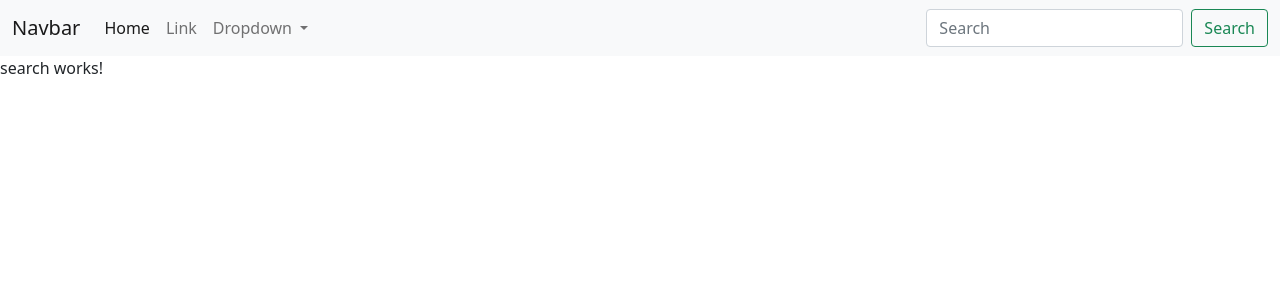
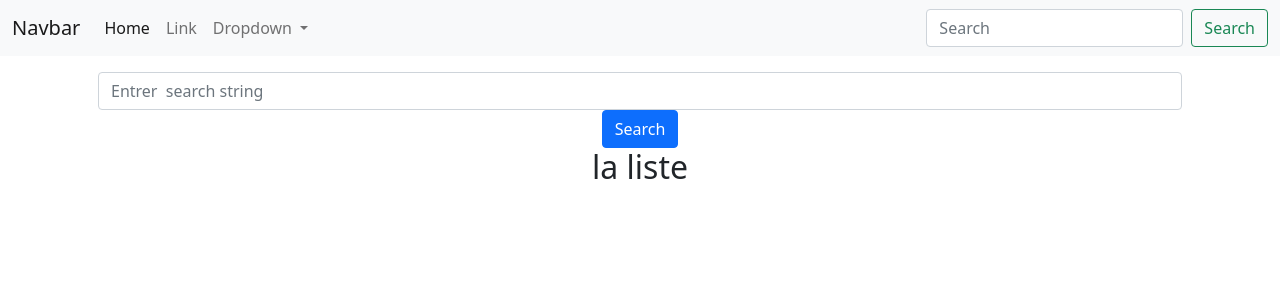
Before and after one commit to mickavnd/project_angular_micka-musique, an Angular app: page /search in a window 1280 px wide. Shown: the top 300 px of the page. Built offline with nearby package versions, Linux system fonts and the light colour scheme.

Commit message:
appelle de l'api

```diff
--- /dev/null
+++ b/src/app/app-config/app-config.module.ts
@@ -0,0 +1,34 @@
+import { CommonModule } from "@angular/common";
+import { InjectionToken, NgModule } from "@angular/core";
+import { environment } from "src/environments/environment";
+
+export let APP_CONFIG = new InjectionToken<AppConfig>('app.config');
+
+
+export class AppConfig {
+
+    apiEndpoint: string | undefined;
+}
+export const APP_DI_CONFIG: AppConfig = {
+
+    apiEndpoint: environment.apiEndpoint
+}
+
+@NgModule({
+    declarations: [],
+    imports: [
+        CommonModule
+    ],
+    providers: [{
+        provide: APP_CONFIG,
+        useValue: APP_DI_CONFIG
+    }
+    ]
+})
+
+
+export class AppConfigModule {
+
+
+
+}
--- a/src/app/music-list/music-list.component.html
+++ b/src/app/music-list/music-list.component.html
@@ -1 +1,9 @@
-<p>music-list works!</p>
+<h2> la liste</h2>
+<div *ngFor="let music of musics"  class="card" style="width: 18rem;">
+    <img src="{{music.artWorkUrl60}}" class="card-img-top" alt="...">
+    <div class="card-body">
+      <h5 class="card-title">Card title</h5>
+      <p class="card-text">Some quick example text to build on the card title and make up the bulk of the card's content.</p>
+      <a href="#" class="btn btn-primary">Go somewhere</a>
+    </div>
+  </div>
--- a/src/app/music-list/music-list.component.ts
+++ b/src/app/music-list/music-list.component.ts
@@ -1,4 +1,6 @@
-import { Component, OnInit } from '@angular/core';
+import { Component, Input, OnInit } from '@angular/core';
+import { ItuneService } from '../shared/itune-service';
+import { Music } from '../shared/music';
 
 @Component({
   selector: 'app-music-list',
@@ -7,7 +9,13 @@ import { Component, OnInit } from '@angular/core';
 })
 export class MusicListComponent implements OnInit {
 
-  constructor() { }
+  constructor(public ItuneService:  ItuneService) { }
+
+  @Input()
+  public musics: Music[] | undefined;
+
+
+
 
   ngOnInit(): void {
   }
--- a/src/app/search/search.component.html
+++ b/src/app/search/search.component.html
@@ -1 +1,17 @@
-<p>search works!</p>
+<div class="container">
+    <div class="m-3 text-center">
+        <form class=" form-inline" (ngSubmit)="onSubmit(f)" #f="ngForm">
+            <div class=" form-group">
+                <input type="search" class="form-control" placeholder="Entrer  search string" ngModel name="search"
+                    required>
+            </div>
+
+
+            <button type="submit" class="btn btn-primary">Search</button>
+
+        </form>
+        <app-music-list [musics]='Ituneservice.music'></app-music-list>
+
+    </div>
+
+</div>
--- a/src/app/search/search.component.ts
+++ b/src/app/search/search.component.ts
@@ -1,15 +1,25 @@
-import { Component, OnInit } from '@angular/core';
+import { Component, Injectable, OnInit } from '@angular/core';
+import { NgForm } from '@angular/forms';
+import { ItuneService } from '../shared/itune-service';
 
 @Component({
   selector: 'app-search',
   templateUrl: './search.component.html',
   styleUrls: ['./search.component.css']
 })
+@Injectable()
 export class SearchComponent implements OnInit {
 
-  constructor() { }
+  constructor(public Ituneservice: ItuneService) { }
 
   ngOnInit(): void {
   }
 
+  onSubmit(form: NgForm) {
+
+    this.Ituneservice.searchMusic(form.value.search)
+
+
+  }
+
 }
--- /dev/null
+++ b/src/app/shared/itune-service.ts
@@ -0,0 +1,48 @@
+import { HttpClient } from "@angular/common/http";
+import { Inject, Injectable } from "@angular/core";
+import { map } from "rxjs";
+import { AppConfig, APP_CONFIG } from "../app-config/app-config.module";
+import { Music } from "./music";
+
+@Injectable()
+export class ItuneService {
+
+
+    public query: string ="";
+
+    public music : Music[] =[];
+
+    constructor(private http: HttpClient, @Inject(APP_CONFIG) private config: AppConfig,) {
+
+
+    }
+
+    public searchMusic(queryTitle: string) {
+
+        this.query = queryTitle;
+        this.http.get(`${this.config.apiEndpoint}search?term=${this.query}`).pipe(
+            map(data => {
+                const res: any = data;
+                console.log(res.results);
+                return res.result ? res.results : [];
+
+            })
+        ).subscribe( (music) => this.music = music);
+
+    }
+
+    public bookFactory(item: any): Music {
+
+        return new Music(
+
+            item.artistName,
+            item.artistViewUrl,
+            item.artWork30,
+            item.artWorkUrl,
+            item.artWorkUrl60,
+            item.ArtWorkUrl100,
+            item.trackId
+        );
+
+    }
+}
--- a/src/app/shared/music.ts
+++ b/src/app/shared/music.ts
@@ -1,7 +1,7 @@
 export class Music {
 
 
-    constructor(public artistName: String, public artistViewUrl: String, public artWork30: String, public artWorkUrl: String, public artWork60: String, public ArtWork100: String, public trackId: Number) {
+    constructor(public artistName: String, public artistViewUrl: String, public artWork30: String, public artWorkUrl: String, public artWorkUrl60: String, public ArtWorkUrl100: String, public trackId: Number) {
 
     }
 
--- a/src/environments/environment.ts
+++ b/src/environments/environment.ts
@@ -3,7 +3,8 @@
 // The list of file replacements can be found in `angular.json`.
 
 export const environment = {
-  production: false
+  production: false,
+  apiEndpoint: 'https://itunes.apple.com/'
 };
 
 /*
```
Also changed, not shown: src/app/app.module.ts (+9 -2 lines).
